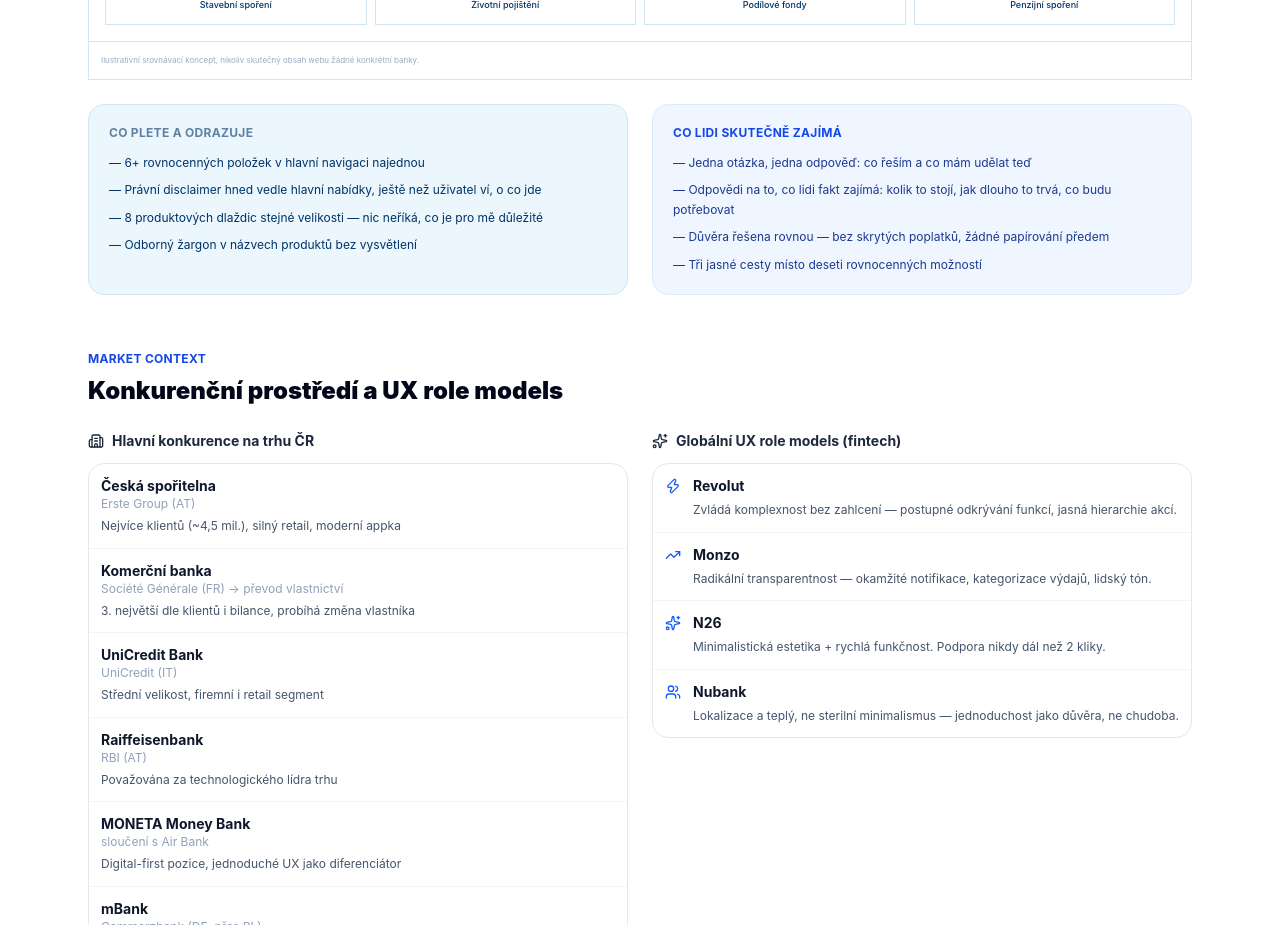
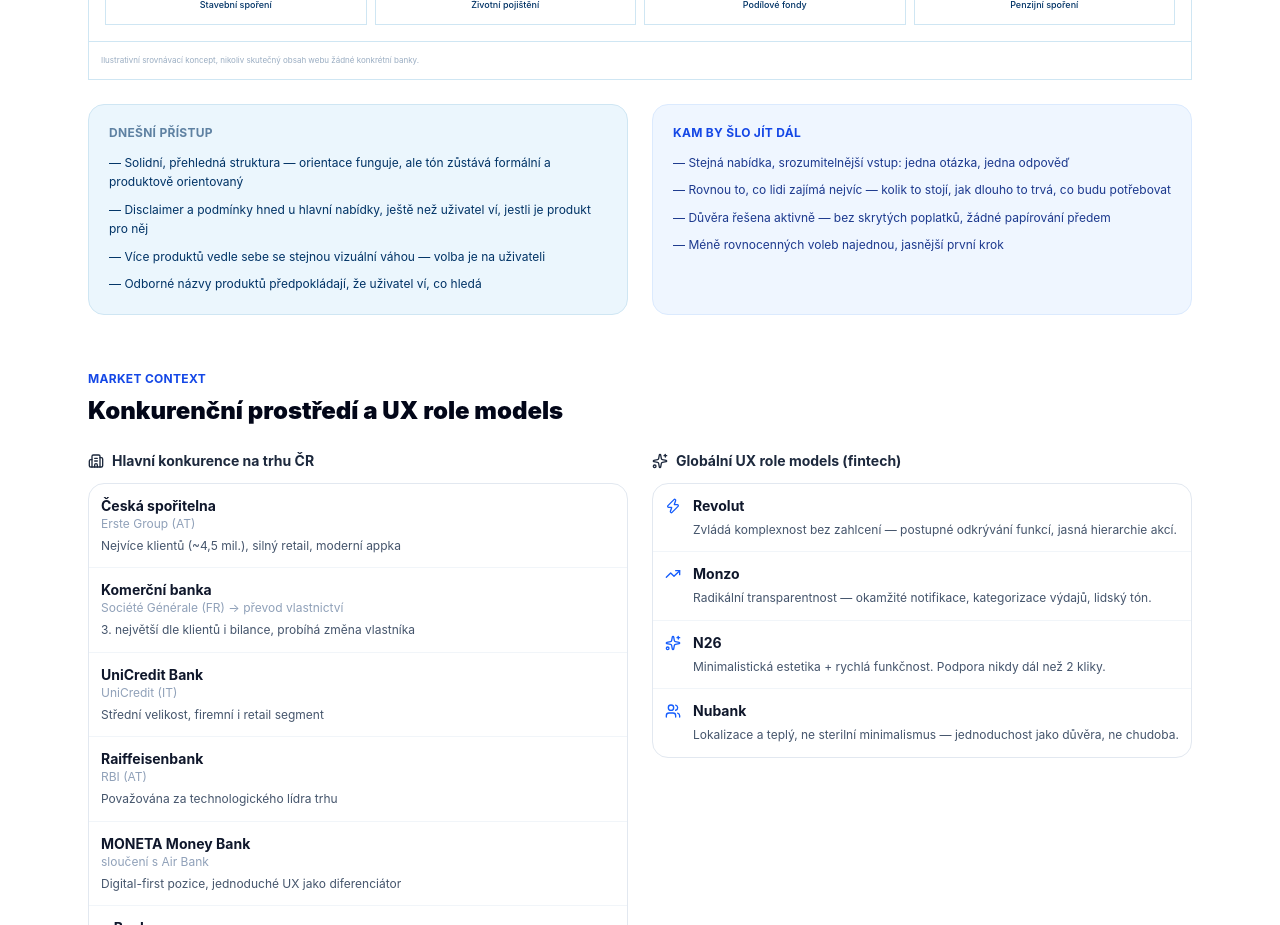
Before and after one commit to petrapavlis/petra-pavlisova-csob-redesign, a React (Vite) app: page / in a window 1280 px wide. Shown: the part 2220-3145 px from the top of the page. Built offline with nearby package versions, Linux system fonts and the light colour scheme.

Commit message:
Reframe Before/After comparison panel to match non-critical tone

```diff
--- a/src/App.jsx
+++ b/src/App.jsx
@@ -397,21 +397,21 @@
 
 function WhyItWorksPanel() {
   const before = [
-    "6+ rovnocenných položek v hlavní navigaci najednou",
-    "Právní disclaimer hned vedle hlavní nabídky, ještě než uživatel ví, o co jde",
-    "8 produktových dlaždic stejné velikosti — nic neříká, co je pro mě důležité",
-    "Odborný žargon v názvech produktů bez vysvětlení",
+    "Solidní, přehledná struktura — orientace funguje, ale tón zůstává formální a produktově orientovaný",
+    "Disclaimer a podmínky hned u hlavní nabídky, ještě než uživatel ví, jestli je produkt pro něj",
+    "Více produktů vedle sebe se stejnou vizuální váhou — volba je na uživateli",
+    "Odborné názvy produktů předpokládají, že uživatel ví, co hledá",
   ];
   const after = [
-    "Jedna otázka, jedna odpověď: co řeším a co mám udělat teď",
-    "Odpovědi na to, co lidi fakt zajímá: kolik to stojí, jak dlouho to trvá, co budu potřebovat",
-    "Důvěra řešena rovnou — bez skrytých poplatků, žádné papírování předem",
-    "Tři jasné cesty místo deseti rovnocenných možností",
+    "Stejná nabídka, srozumitelnější vstup: jedna otázka, jedna odpověď",
+    "Rovnou to, co lidi zajímá nejvíc — kolik to stojí, jak dlouho to trvá, co budu potřebovat",
+    "Důvěra řešena aktivně — bez skrytých poplatků, žádné papírování předem",
+    "Méně rovnocenných voleb najednou, jasnější první krok",
   ];
   return (
     <div className="mt-6 grid gap-6 md:grid-cols-2">
       <div className="rounded-2xl border border-[#cfe6f3] bg-[#ebf6fd] p-5">
-        <p className="text-xs font-bold uppercase tracking-wide text-[#003366]/60">Co plete a odrazuje</p>
+        <p className="text-xs font-bold uppercase tracking-wide text-[#003366]/60">Dnešní přístup</p>
         <ul className="mt-3 space-y-2">
           {before.map((b) => (
             <li key={b} className="text-xs leading-relaxed text-[#003366]">— {b}</li>
@@ -419,7 +419,7 @@
         </ul>
       </div>
       <div className="rounded-2xl border border-blue-100 bg-blue-50 p-5">
-        <p className="text-xs font-bold uppercase tracking-wide text-blue-700">Co lidi skutečně zajímá</p>
+        <p className="text-xs font-bold uppercase tracking-wide text-blue-700">Kam by šlo jít dál</p>
         <ul className="mt-3 space-y-2">
           {after.map((a) => (
             <li key={a} className="text-xs leading-relaxed text-blue-900">— {a}</li>
```
